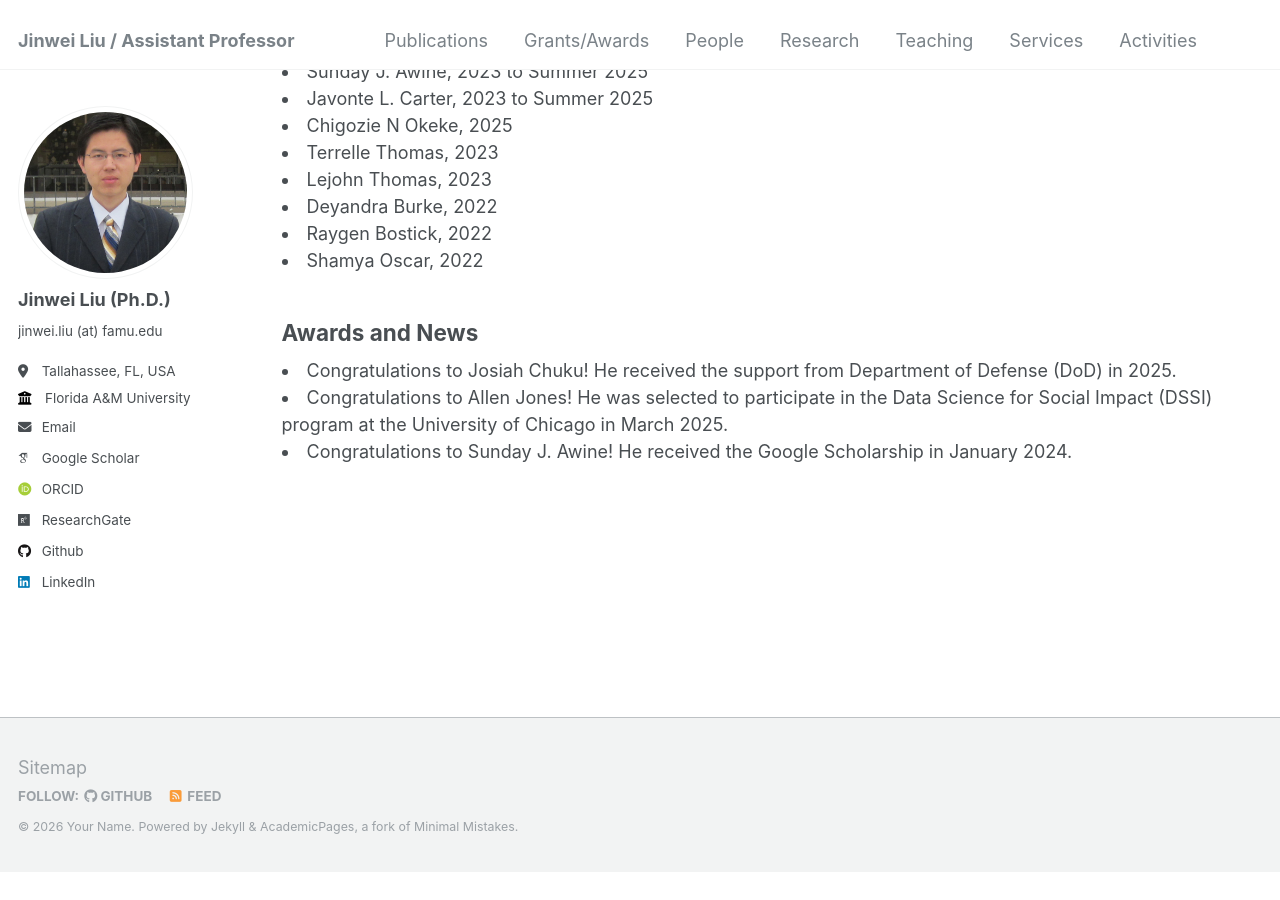
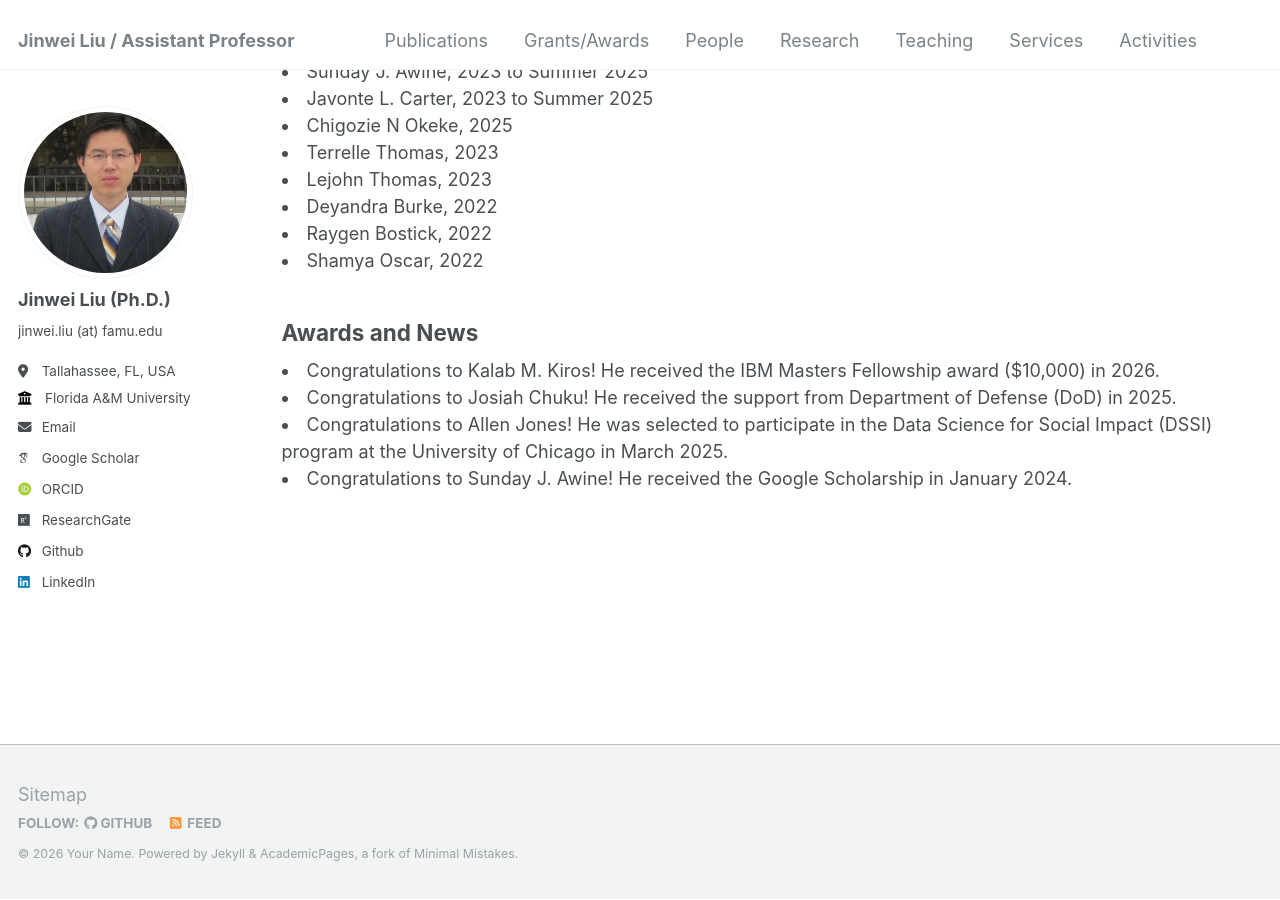
Before and after one commit to jinweiliucu/jinweiliucu.github.io, a Jekyll site: the page built from _pages/people.html, in a window 1280 px wide and 900 px high, scrolled down 1116 px. Built offline with Jekyll 4.4.1, drawn with Linux system fonts in a browser that asks for light colours; some web fonts are replaced; before the commit the page ends 1989 px from its top, so only the background shows below that.

Commit message:
Update people.html

```diff
--- a/_pages/people.html
+++ b/_pages/people.html
@@ -95,6 +95,9 @@ author_profile: true
 
 <h2 class="text-left">Awards and News</h2>
 <li>
+Congratulations to Kalab M. Kiros! He received the IBM Masters Fellowship award ($10,000) in 2026.
+</li>
+<li>
 Congratulations to Josiah Chuku! He received the support from Department of Defense (DoD) in 2025.
 </li>
 
```
